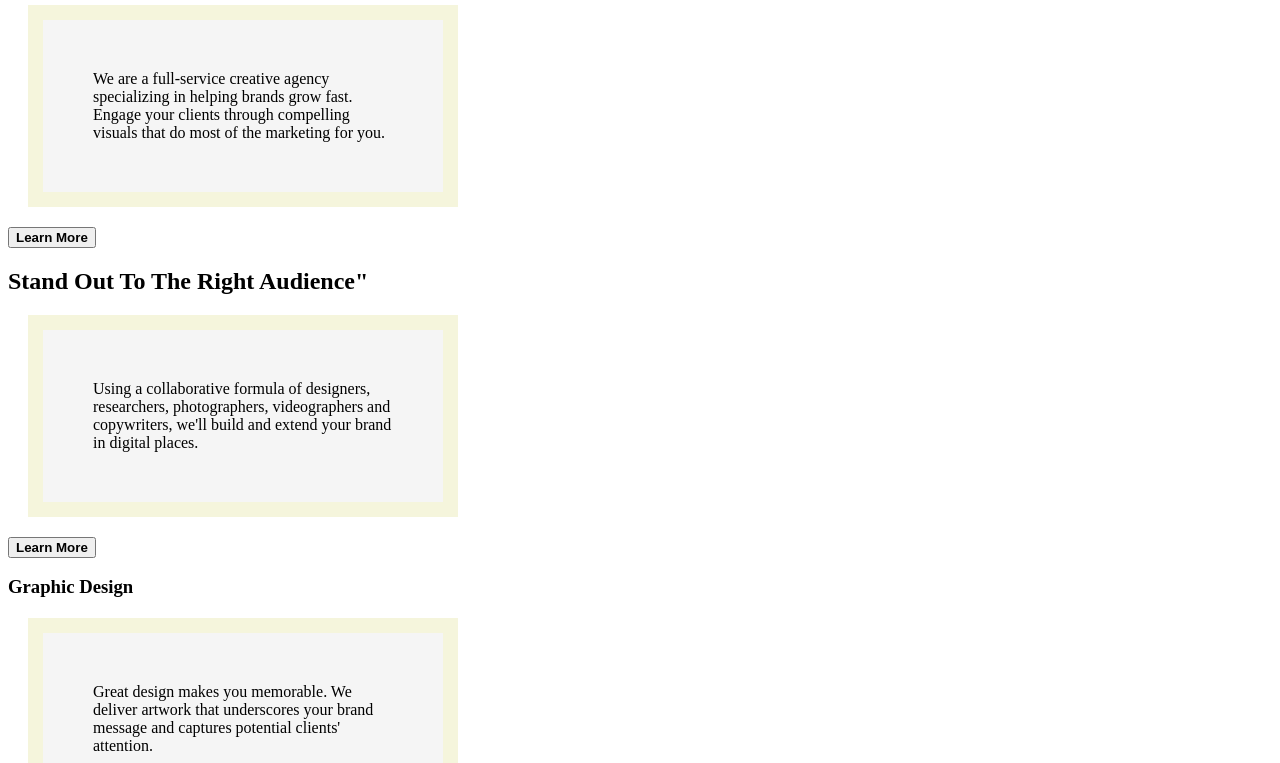
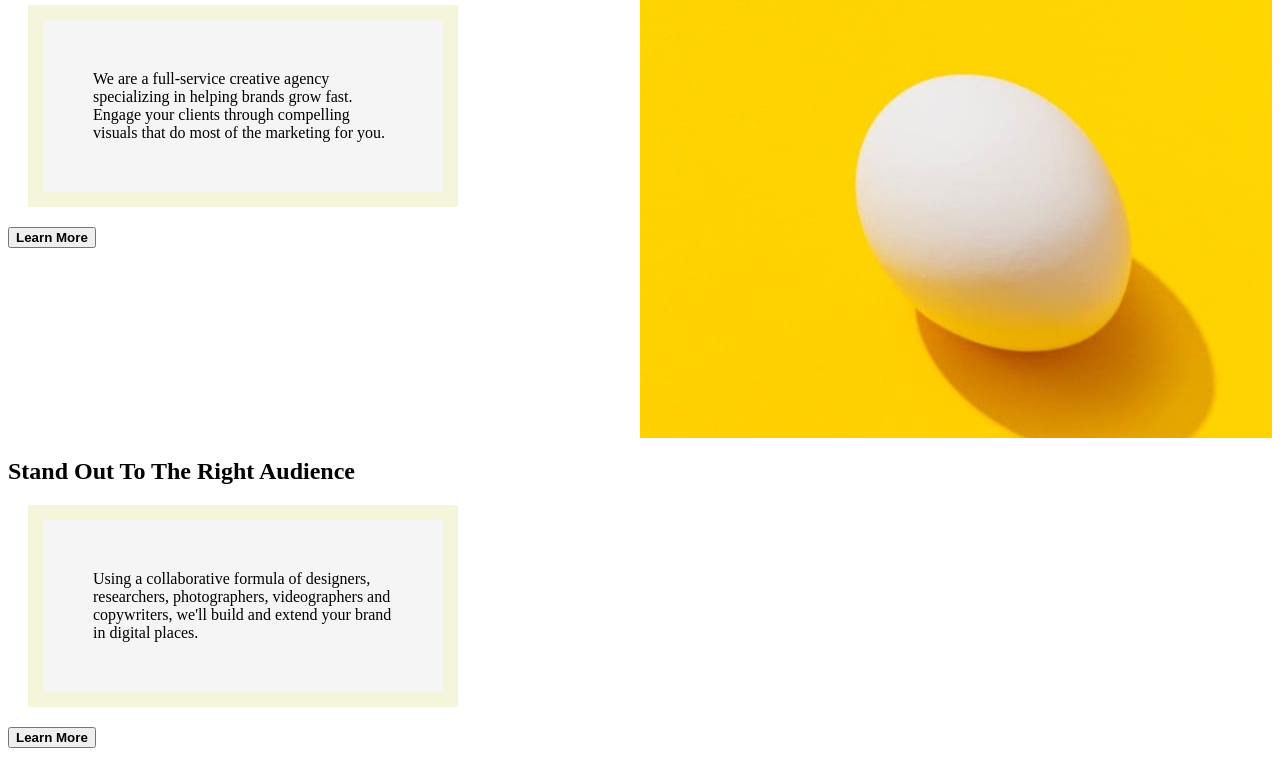
Before and after one commit to AMadakan/sunnyside, a plain HTML site: page sunnyside.html in a window 1280 px wide. Shown: the part 190-953 px from the top of the page. Drawn offline with Linux system fonts and the light colour scheme.

Commit message:
html newer corrections

```diff
--- a/sunnyside.css
+++ b/sunnyside.css
@@ -23,4 +23,19 @@ main {
     flex-wrap: wrap
 }
 
-div {}
+#egg {
+    background-image: url("./Desktop/image-transform.jpg");
+    background-color: #cccccc;
+    width: 50%;
+    height: 500px;
+}
+
+#flex {
+    display: flex;
+    justify-content: space-between;
+    width: 100%;
+}
+
+.TransformYourBrand {
+    width: 50%;
+}
--- a/sunnyside.html
+++ b/sunnyside.html
@@ -50,17 +50,22 @@
 
 
 <body>
-    <div class="Transform Your Brand">
-        <h2>Transform Your Brand</h2>
-        <p>We are a full-service creative agency specializing in helping brands grow fast. Engage your clients through compelling visuals that do most of the marketing for you.</p>
-        <button><strong>Learn More</strong></button>
+    <div id="flex">
+        <div class="TransformYourBrand">
+            <h2>Transform Your Brand</h2>
+            <p>We are a full-service creative agency specializing in helping brands grow fast. Engage your clients through compelling visuals that do most of the marketing for you.</p>
+            <button><strong>Learn More</strong></button>
+
+        </div>
+        <div id="egg"></div>
     </div>
-    <div class="Stand Out To The Right Audience">
-        <h2>Stand Out To The Right Audience"</h2>
+
+    <div class="StandOutToTheRightAudience">
+        <h2>Stand Out To The Right Audience</h2>
         <p>Using a collaborative formula of designers, researchers, photographers, videographers and copywriters, we'll build and extend your brand in digital places.</p>
         <button><strong>Learn More</strong></button>
     </div>
-    <div class="Graphic Design">
+    <div class="GraphicDesign">
         <h3>Graphic Design</h3>
         <p>Great design makes you memorable. We deliver artwork that underscores your brand message and captures potential clients' attention.</p>
     </div>
```
